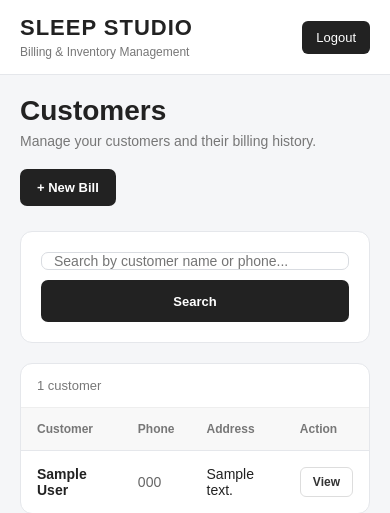
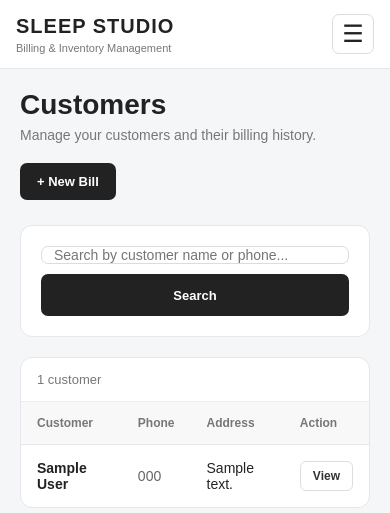
Before and after one commit to aquibhasoon/sleep-studio-billing, a Django app: page /customers/ in a window 390 px wide. Shown: the top 513 px of the page. Run offline with Django 5.2, Linux system fonts and the light colour scheme; a user stored in the database is signed in; tables that the repository leaves empty hold one stand-in row (values such as "Sample post").

Commit message:
Add responsive mobile navigation

````diff
--- a/templates/base.html
+++ b/templates/base.html
@@ -1,8 +1,7 @@
+
 <!DOCTYPE html>
 <html lang="en">
-
 <head>
-
     <meta charset="UTF-8">
     <meta name="viewport" content="width=device-width, initial-scale=1.0">
 
@@ -23,13 +22,19 @@
         /* ================= HEADER ================= */
 
         .header {
+            position: relative;
+            z-index: 100;
             background: white;
             border-bottom: 1px solid #e5e7eb;
             padding: 16px 32px;
-
             display: flex;
             justify-content: space-between;
             align-items: center;
+            gap: 20px;
+        }
+
+        .brand {
+            flex-shrink: 0;
         }
 
         .brand h1 {
@@ -53,9 +58,10 @@
         .navigation a {
             text-decoration: none;
             color: #555;
-            padding: 8px 12px;
+            padding: 9px 12px;
             border-radius: 6px;
             font-size: 13px;
+            white-space: nowrap;
         }
 
         .navigation a:hover {
@@ -65,6 +71,11 @@
         .navigation a.active {
             background: #222;
             color: white;
+        }
+
+        .logout-form {
+            margin: 0;
+            flex-shrink: 0;
         }
 
         .logout-btn {
@@ -81,104 +92,219 @@
             background: #444;
         }
 
+        /* Mobile menu button: hidden on desktop */
+
+        .menu-toggle {
+            display: none;
+            align-items: center;
+            justify-content: center;
+            width: 42px;
+            height: 40px;
+            border: 1px solid #ddd;
+            border-radius: 7px;
+            background: white;
+            color: #222;
+            cursor: pointer;
+            font-size: 24px;
+            line-height: 1;
+        }
+
         /* ================= MAIN ================= */
 
         .container {
+            width: 100%;
             max-width: 1200px;
             margin: auto;
             padding: 30px;
         }
 
-        /* ================= RESPONSIVE ================= */
+        /* ================= MOBILE NAVIGATION ================= */
 
-        @media (max-width: 700px) {
-
+        @media (max-width: 1050px) {
             .header {
                 padding: 15px 20px;
+                flex-wrap: wrap;
+            }
+
+            .menu-toggle {
+                display: inline-flex;
+                margin-left: auto;
+            }
+
+            .navigation {
+                display: none;
+                width: 100%;
+                flex-direction: column;
+                align-items: stretch;
+                gap: 4px;
+                padding-top: 12px;
+                border-top: 1px solid #eee;
+            }
+
+            .navigation.open {
+                display: flex;
             }
 
             .navigation a {
-                display: none;
+                display: block;
+                width: 100%;
+                padding: 12px;
+                font-size: 14px;
+            }
+
+            .navigation .logout-form {
+                width: 100%;
+                padding-top: 6px;
+            }
+
+            .navigation .logout-btn {
+                width: 100%;
+                padding: 12px;
             }
 
             .container {
                 padding: 20px;
             }
+        }
 
+        @media (max-width: 480px) {
+            .header {
+                padding: 14px 16px;
+                gap: 12px;
+            }
+
+            .brand h1 {
+                font-size: 20px;
+            }
+
+            .brand p {
+                font-size: 11px;
+            }
+
+            .container {
+                padding: 16px;
+            }
         }
     </style>
-
 </head>
 
-
 <body>
-
 
     <header class="header">
 
         <div class="brand">
-
             <h1>SLEEP STUDIO</h1>
-
-            <p>
-                Billing & Inventory Management
-            </p>
-
+            <p>Billing &amp; Inventory Management</p>
         </div>
 
+        <button
+            type="button"
+            class="menu-toggle"
+            id="menuToggle"
+            aria-label="Open navigation menu"
+            aria-controls="mainNavigation"
+            aria-expanded="false"
+        >
+            &#9776;
+        </button>
 
-        <div class="navigation">
+        <nav class="navigation" id="mainNavigation">
 
-            <a href="{% url 'dashboard' %}">
+            <a href="{% url 'dashboard' %}"
+               class="{% if request.resolver_match.url_name == 'dashboard' %}active{% endif %}">
                 Dashboard
             </a>
 
-            <a href="{% url 'create_sale' %}">
+            <a href="{% url 'create_sale' %}"
+               class="{% if request.resolver_match.url_name == 'create_sale' %}active{% endif %}">
                 New Bill
             </a>
 
-            <a href="{% url 'customer_list' %}">
+            <a href="{% url 'customer_list' %}"
+               class="{% if request.resolver_match.url_name == 'customer_list' or request.resolver_match.url_name == 'customer_detail' or request.resolver_match.url_name == 'customer_edit' %}active{% endif %}">
                 Customers
             </a>
 
-            <a href="{% url 'inventory' %}">
+            <a href="{% url 'inventory' %}"
+               class="{% if request.resolver_match.url_name == 'inventory' or request.resolver_match.url_name == 'stock_in' or request.resolver_match.url_name == 'stock_adjustment' or request.resolver_match.url_name == 'stock_history' %}active{% endif %}">
                 Inventory
             </a>
 
-            <a href="{% url 'manage_products' %}">
+            <a href="{% url 'manage_products' %}"
+               class="{% if request.resolver_match.url_name == 'manage_products' %}active{% endif %}">
                 Products
             </a>
 
-            <a href="{% url 'payment_history' %}">
+            <a href="{% url 'payment_history' %}"
+               class="{% if request.resolver_match.url_name == 'payment_history' or request.resolver_match.url_name == 'collect_payment' %}active{% endif %}">
                 Payment History
             </a>
 
-            <a href="{% url 'reports_page' %}">
+            <a href="{% url 'outstanding_bills' %}"
+               class="{% if request.resolver_match.url_name == 'outstanding_bills' %}active{% endif %}">
+                Outstanding Bills
+            </a>
+
+            <a href="{% url 'invoice_history' %}"
+               class="{% if request.resolver_match.url_name == 'invoice_history' or request.resolver_match.url_name == 'invoice_detail' %}active{% endif %}">
+                Invoice History
+            </a>
+
+            <a href="{% url 'reports_page' %}"
+               class="{% if request.resolver_match.url_name == 'reports_page' %}active{% endif %}">
                 Reports
             </a>
 
-
-
-            <form method="POST" action="{% url 'logout' %}">
-
+            <form method="POST" action="{% url 'logout' %}" class="logout-form">
                 {% csrf_token %}
-
                 <button type="submit" class="logout-btn">
                     Logout
                 </button>
-
             </form>
 
-        </div>
+        </nav>
 
     </header>
 
-
     {% block content %}
-
     {% endblock %}
 
+    <script>
+        document.addEventListener("DOMContentLoaded", function () {
+            const menuToggle = document.getElementById("menuToggle");
+            const navigation = document.getElementById("mainNavigation");
+
+            menuToggle.addEventListener("click", function () {
+                const isOpen = navigation.classList.toggle("open");
+
+                menuToggle.setAttribute("aria-expanded", isOpen);
+                menuToggle.setAttribute(
+                    "aria-label",
+                    isOpen ? "Close navigation menu" : "Open navigation menu"
+                );
+                menuToggle.innerHTML = isOpen ? "&times;" : "&#9776;";
+            });
+
+            navigation.querySelectorAll("a").forEach(function (link) {
+                link.addEventListener("click", function () {
+                    navigation.classList.remove("open");
+                    menuToggle.setAttribute("aria-expanded", "false");
+                    menuToggle.setAttribute("aria-label", "Open navigation menu");
+                    menuToggle.innerHTML = "&#9776;";
+                });
+            });
+
+            window.addEventListener("resize", function () {
+                if (window.innerWidth > 1050) {
+                    navigation.classList.remove("open");
+                    menuToggle.setAttribute("aria-expanded", "false");
+                    menuToggle.setAttribute("aria-label", "Open navigation menu");
+                    menuToggle.innerHTML = "&#9776;";
+                }
+            });
+        });
+    </script>
 
 </body>
-
 </html>
+```
````
